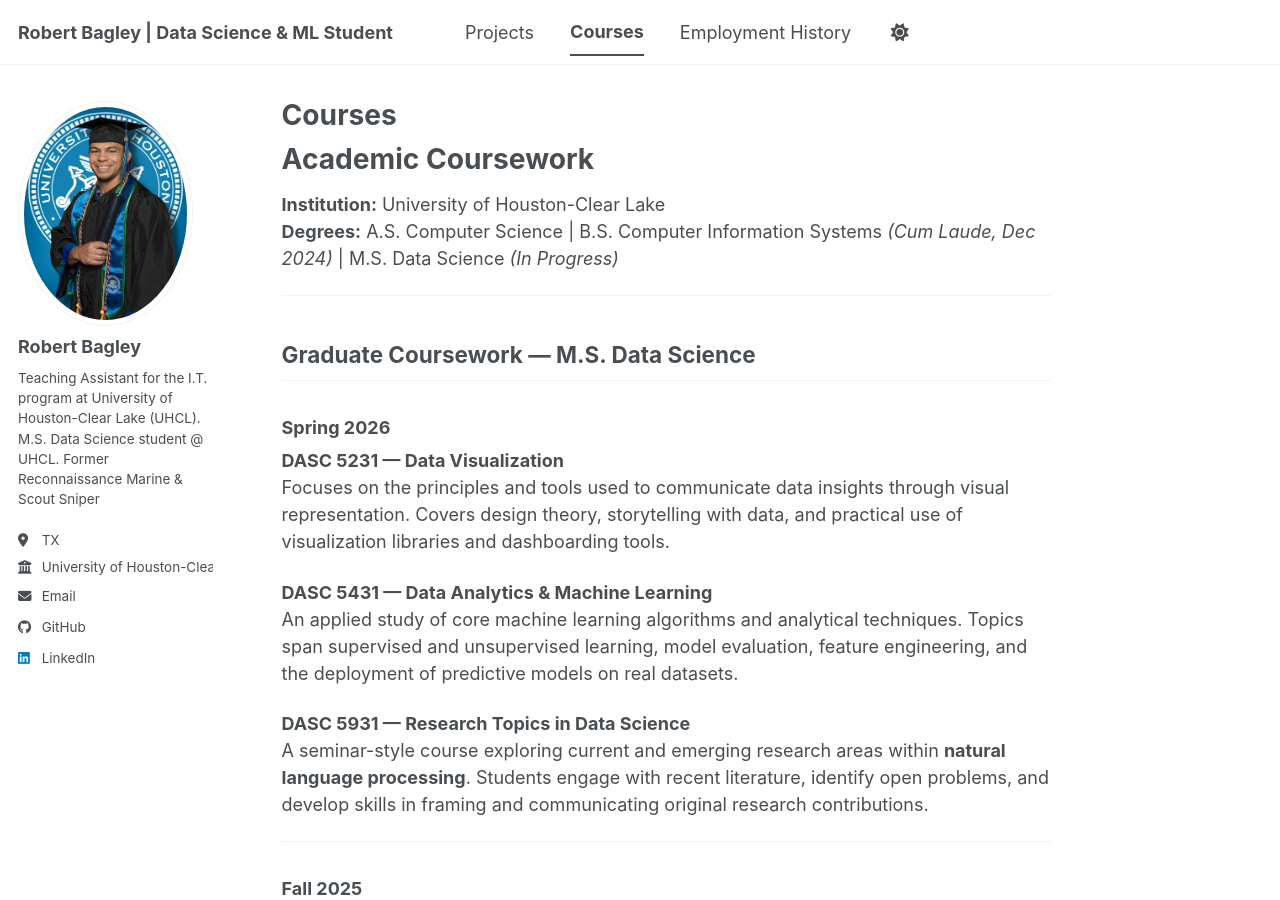
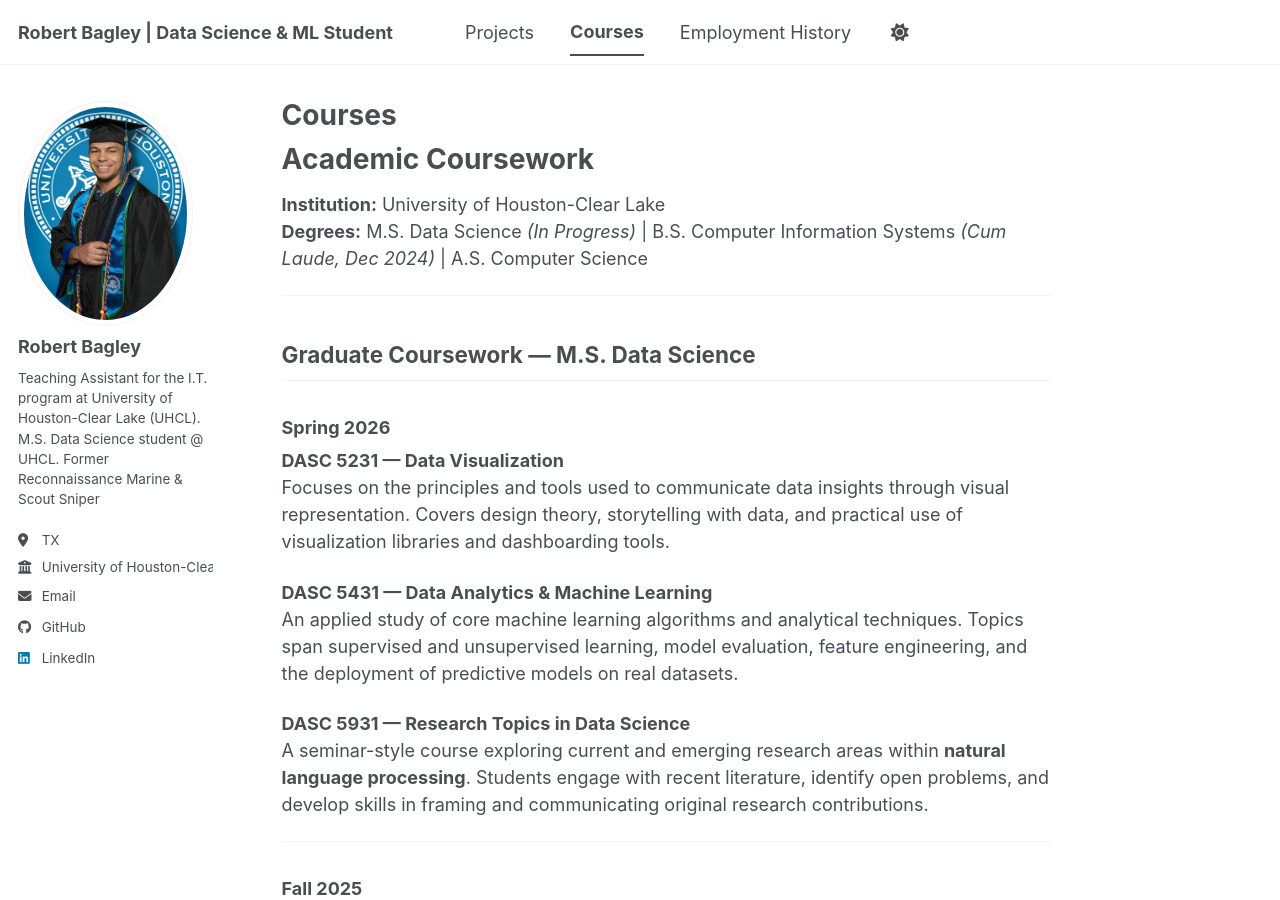
Before and after one commit to Bobby-Bag/Bobby-Bag.github.io, a Jekyll site: the page built from _pages/courses.md, in a window 1280 px wide and 900 px high. Built offline with Jekyll 4.4.1, drawn with Linux system fonts in a browser that asks for light colours; a script bundle is joined from its source files by our own code; library files that are not in the unit come from our copies.

```diff
--- a/_pages/courses.md
+++ b/_pages/courses.md
@@ -7,7 +7,7 @@ author_profile: true
 # Academic Coursework
 
 **Institution:** University of Houston-Clear Lake
-**Degrees:** A.S. Computer Science | B.S. Computer Information Systems *(Cum Laude, Dec 2024)* | M.S. Data Science *(In Progress)*
+**Degrees:** M.S. Data Science *(In Progress)* | B.S. Computer Information Systems *(Cum Laude, Dec 2024)* | A.S. Computer Science
 
 ---
 
```
